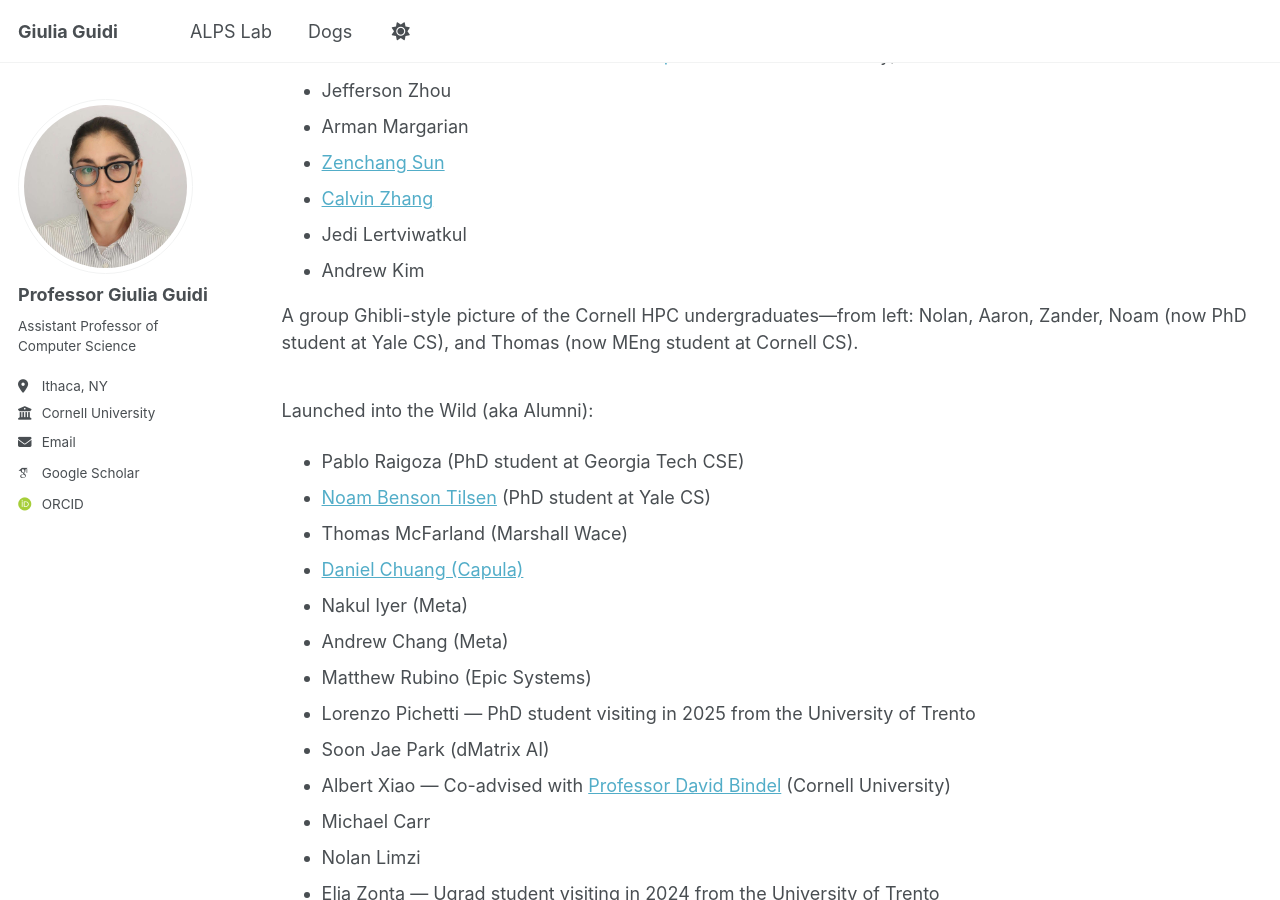
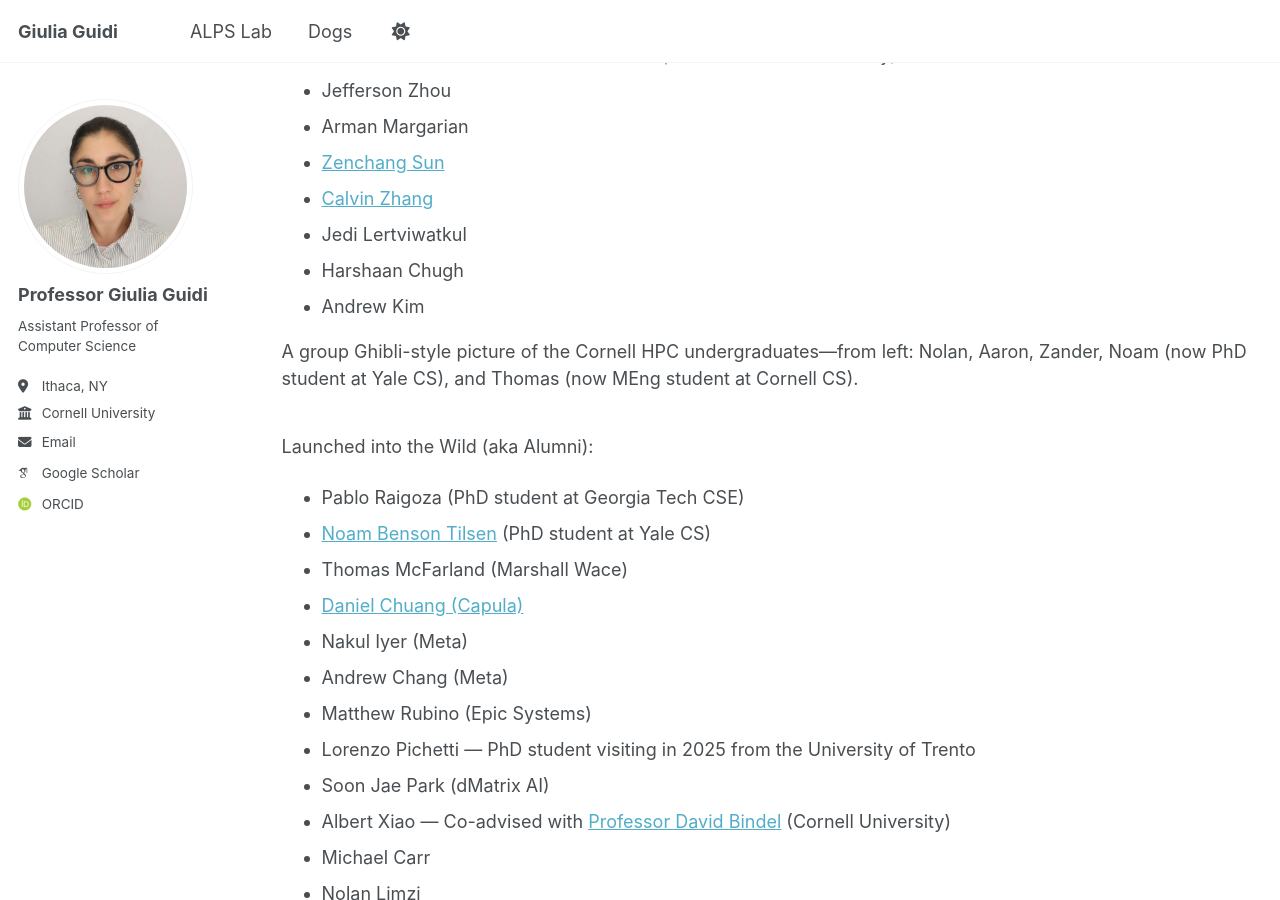
Before and after one commit to giuliaguidi/giuliaguidi.github.io, a Jekyll site: the page built from _pages/hpcgroup.html, in a window 1280 px wide and 900 px high, scrolled down 924 px. Built offline with Jekyll 4.4.1, drawn with Linux system fonts in a browser that asks for light colours; some web fonts are replaced.

Commit message:
Add Harshaan Chugh to HPC group members list

```diff
--- a/_pages/hpcgroup.html
+++ b/_pages/hpcgroup.html
@@ -84,6 +84,7 @@ author_profile: true
         <li><a href="https://zenchangsun.com/">Zenchang Sun</a></li>
         <li><a href="https://calvinjzhang.github.io/">Calvin Zhang</a></li>
         <li>Jedi Lertviwatkul</li>
+        <li>Harshaan Chugh</li>
         <li>Andrew Kim</li>
     </ul>
 
```
